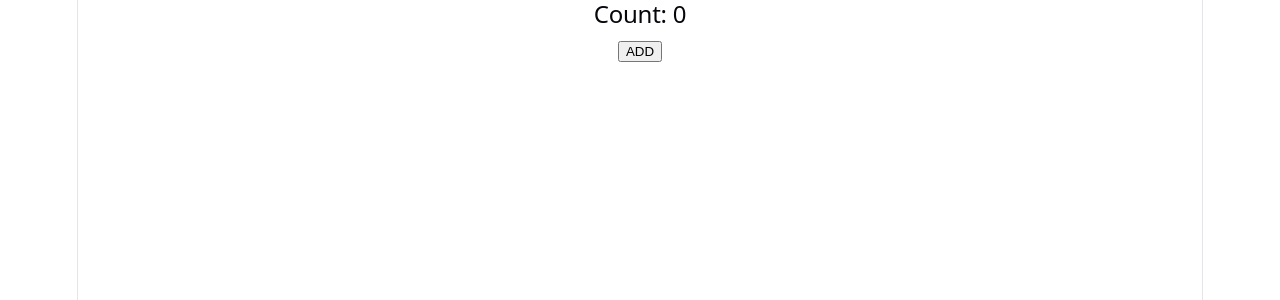
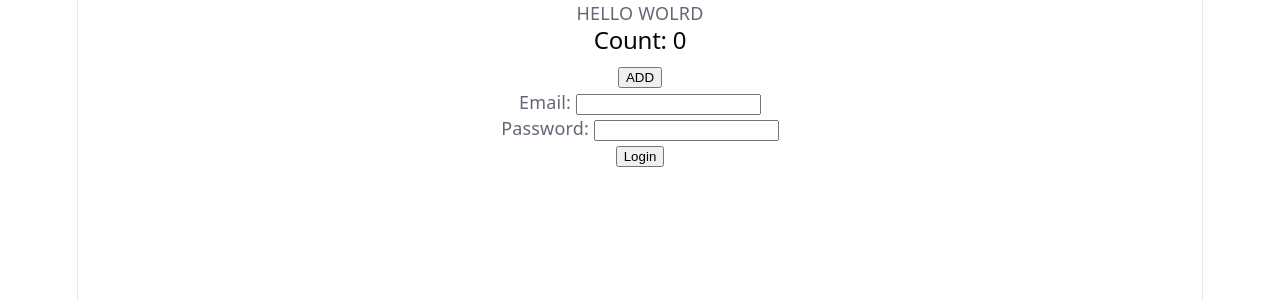
Before and after one commit to mikyllasd/REACT_19, a React (Vite) app in the folder react19/: page / in a window 1280 px wide. Shown: the top 300 px of the page. Built offline with nearby package versions, Linux system fonts and the light colour scheme.

Commit message:
Test contribution

```diff
--- a/react19/src/App.jsx
+++ b/react19/src/App.jsx
@@ -18,8 +18,9 @@ import './App.css'
 function App() {
   return (
     <div>
+      <p>HELLO WOLRD</p>
       <Counter />
-      {/* <Login /> */}
+      <Login />
       {/* <CustomButton /> */}
       {/* <Alert>Your changes have been saved</Alert>
       <Alert type = "error">Your changes have been saved</Alert> */}
```
